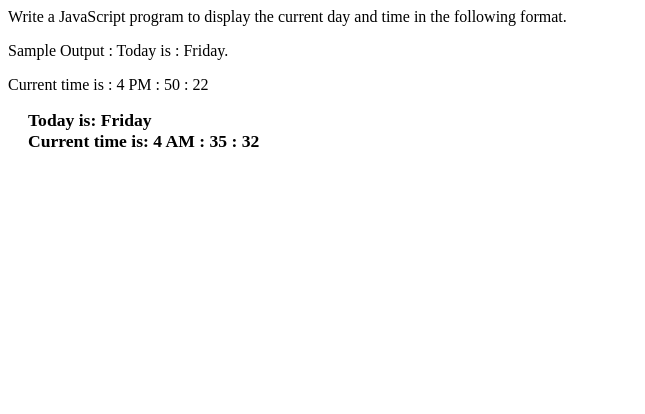
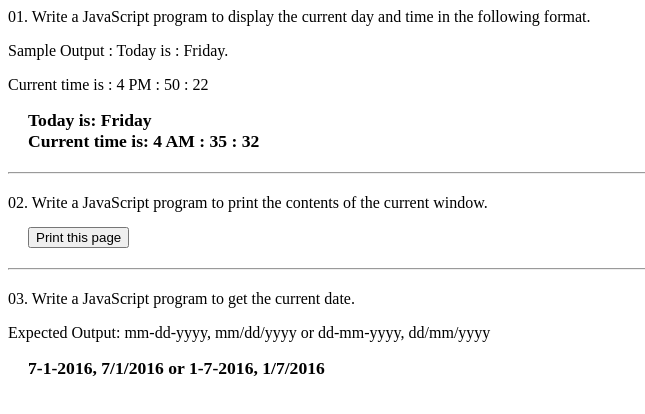
Before and after one commit to EvisionPRO/JavaScript, a plain HTML site: page index.html in a window 1280 px wide. Shown: the whole page, without its empty margins (0-645 px from the left). Drawn offline with Linux system fonts and the light colour scheme.

Commit message:
3 exercises
I added three exercises

```diff
--- a/app.js
+++ b/app.js
@@ -1,5 +1,5 @@
 
-//Define week days
+//First exercises - define week days
 var today = new Date();
 
 var day = today.getDay();
@@ -16,3 +16,39 @@ var sec = today.getSeconds();
 
 var AmPm = (hour >= 12)? " PM ":" AM ";
 hour = (hour >= 12)? hour - 12: hour;
+
+//print current window
+
+function printWindow(){
+    window.print();
+}
+
+//current date
+
+var year = today.getFullYear();
+
+var oneMonth = today.getMonth();
+
+var month = [1,2,3,4,5,6,7,8,9,10];
+
+var date = today.getDate();
+
+var date01 = month[oneMonth] + '-' + date + '-' + year;
+
+var date02 = month[oneMonth] + '/' + date + '/' + year;
+
+var date03 = date + '-' + month[oneMonth] + '-' + year;
+
+var date04 = date + '/' + month[oneMonth] + '/' + year;
+
+
+//rotate w3resource
+
+var w3 = "w3resource";
+
+for (var i=0; i < w3.length; i++){
+    console.log(w3[i]);
+}
+
+
+console.log(w3);
--- a/index.html
+++ b/index.html
@@ -15,6 +15,13 @@
             padding-left: 20px;
         }
 
+        button {
+            margin-top: 15px;
+        }
+
+        hr {
+            margin: 20px 0px;
+        }
 
     </style>
 
@@ -23,8 +30,7 @@
 
 <body>
 
-
-        Write a JavaScript program to display the current day and time in the following format.
+        01. Write a JavaScript program to display the current day and time in the following format.
         <p>Sample Output : Today is : Friday.</p>
         <p>Current time is : 4 PM : 50 : 22</p>
 
@@ -35,9 +41,21 @@
 
     <div id='currentTime'></div>
 
+        <hr>
 
+        02. Write a JavaScript program to print the contents of the current window.
+    <div>
 
+        <button onclick="printWindow()">Print this page</button>
 
+    </div>
+
+    <hr>
+
+    03. Write a JavaScript program to get the current date.
+    <p>Expected Output: mm-dd-yyyy, mm/dd/yyyy or dd-mm-yyyy, dd/mm/yyyy</p>
+
+    <div id='currentDate'></div>
 
     <script>
 
@@ -47,7 +65,7 @@
         //currently hour - 12 hours type
         document.getElementById('currentTime').innerHTML = 'Current time is: ' + hour + AmPm + ' : ' + min + ' : ' + sec;
 
-
+        document.getElementById('currentDate').innerHTML = date01 + ', ' + date02 + ' or ' + date03 + ', ' + date04;
 
 
     </script>
```
